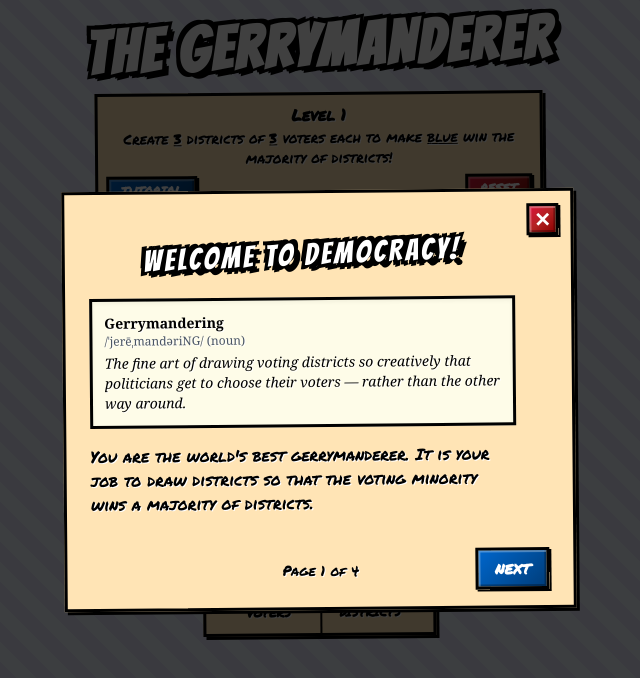
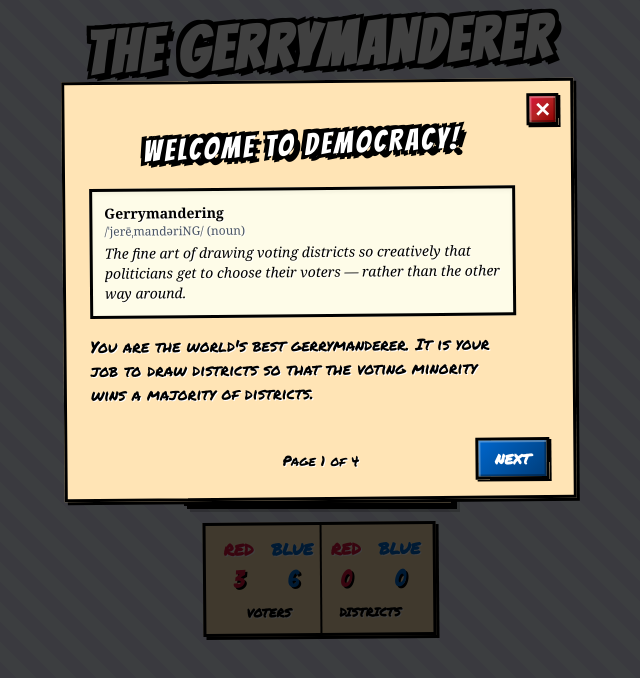
Before and after one commit to nicktwhalen/gerrymanderer, a Next.js app: page / in a window 1280 px wide. Shown: the top 678 px of the page, without its empty margins (321-961 px from the left). Built offline with nearby package versions, Linux system fonts and the light colour scheme.

Commit message:
fix: walkthrough modal width changes and tutorial top

```diff
--- a/src/components/Tutorial.tsx
+++ b/src/components/Tutorial.tsx
@@ -243,12 +243,12 @@ export default function Tutorial({ onClose }: TutorialProps) {
   };
 
   return (
-    <div className="fixed inset-0 flex items-center justify-center p-4 z-50" style={{ backgroundColor: 'rgba(0, 0, 0, 0.75)' }} onClick={handleBackdropClick}>
+    <div className="fixed inset-0 flex justify-center p-4 z-50" style={{ backgroundColor: 'rgba(0, 0, 0, 0.75)', paddingTop: 'max(4rem, 10vh)', paddingBottom: 'max(4rem, 10vh)' }} onClick={handleBackdropClick}>
       <div
         className="comic-instructions w-full max-w-md sm:max-w-lg relative"
         onClick={handleModalClick}
         style={{
-          height: '420px', // Fixed height - no shrinking allowed
+          height: 'min(420px, 80vh)', // Responsive height that adapts to mobile screens
         }}
       >
         {/* Close button */}
--- a/src/components/Walkthrough.tsx
+++ b/src/components/Walkthrough.tsx
@@ -220,7 +220,7 @@ export default function Walkthrough({ onClose, levelId, currentStep, setCurrentS
           top: currentStep === 'instructions' ? `${instructionsTop + 90}px` : currentStep === 'step2' || currentStep === 'step4' || currentStep === 'step5' ? `${gameboardTop - 100}px` : currentStep === 'step3' ? `${scoreboardTop - 155}px` : '180px', // Position based on step
           left: '50%',
           transform: 'translateX(-50%)',
-          width: currentStep === 'step5' ? 'calc(24rem + 40px)' : '24rem', // Make step 5 40px wider
+          width: '24rem',
         }}
       >
         {renderStep()}
```
